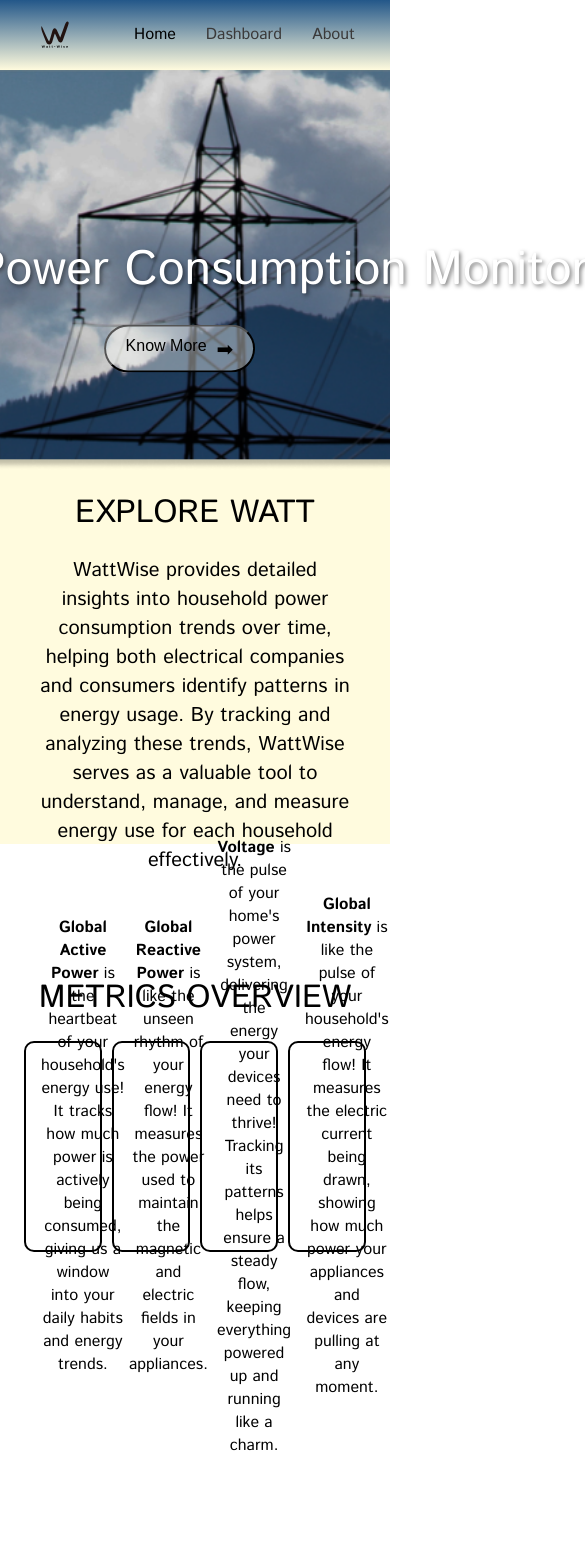
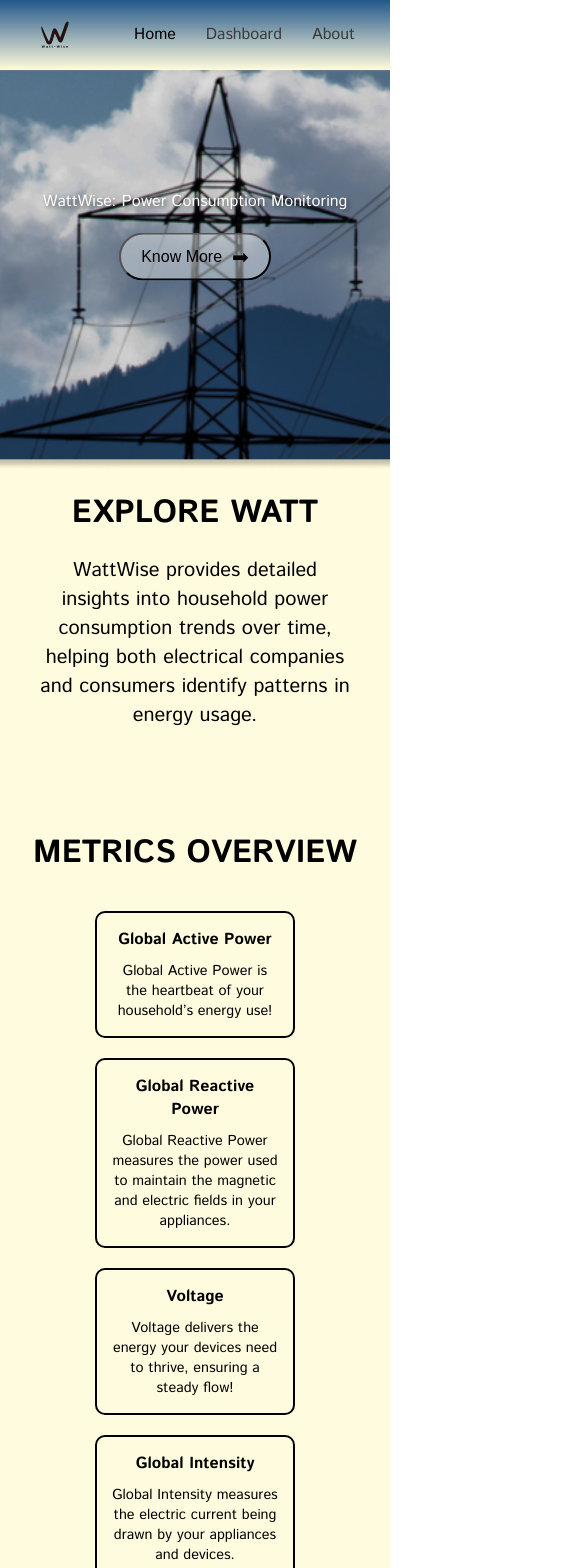
Before and after one commit to JaimeLucero/wattwise, a Next.js app: page /home in a window 390 px wide. Shown: the top 1568 px of the page, 585 px wide, since content can reach past the window. Before the commit the page ends 1457 px from the top, so only its background shows below. Built offline with nearby package versions, Linux system fonts and the light colour scheme.

Commit message:
responsive home

```diff
--- a/components/header/Header.tsx
+++ b/components/header/Header.tsx
@@ -10,16 +10,6 @@
             // If the current page is clicked, reload the page
             router.reload();
         }
-    };
-
-    // Inline styles for header
-    const headerStyles = {
-        background: 'linear-gradient(#235789, #FFFBDE)', // Horizontal gradient
-        padding: '20px',
-        display: 'flex',
-        justifyContent: 'space-between',
-        alignItems: 'center',
-        width: '100%',
     };
 
     const navStyles = {
@@ -60,13 +50,23 @@
     const isActive = (path: string) => router.pathname === path ? activeLinkStyles : {};
 
     return (
-        <header style={headerStyles}>
+        <header style={{
+            position: 'fixed',
+            background: 'linear-gradient(#235789, #FFFBDE)', // Horizontal gradient
+            padding: '20px',
+            display: 'flex',
+            justifyContent: 'space-between',
+            alignItems: 'center',
+            width: '100%',
+            zIndex: 1000, // Ensure the header stays on top of content
+        }}>
             <img src="Watt-Wise.svg" alt="Logo" width="50" height="50" style={{ paddingLeft: '20px' }} />
             <nav style={navStyles}>
                 <ul style={navListStyles}>
                     <li style={navItemStyles}>
                         <Link
                             href="/home"
+                            passHref
                             style={{ ...navLinkStyles, ...(router.pathname === '/home' ? navLinkActiveStyles : {}) }}
                             onClick={() => handleLinkClick('/home')}
                         >
@@ -76,6 +76,7 @@
                     <li style={navItemStyles}>
                         <Link
                             href="/dashboard"
+                            passHref
                             style={{ ...navLinkStyles, ...(router.pathname === '/dashboard' ? navLinkActiveStyles : {}) }}
                             onClick={() => handleLinkClick('/dashboard')}
                         >
@@ -85,6 +86,7 @@
                     <li style={navItemStyles}>
                         <Link
                             href="/about"
+                            passHref
                             style={{ ...navLinkStyles, ...(router.pathname === '/about' ? navLinkActiveStyles : {}) }}
                             onClick={() => handleLinkClick('/about')}
                         >
--- a/pages/dashboard/index.tsx
+++ b/pages/dashboard/index.tsx
@@ -274,6 +274,7 @@
           fontSize: '2rem',
           fontWeight: 'bold',
           fontFamily: 'Istok Web',
+          paddingTop: '70px'
         }}
         >
           Dashboard
--- a/pages/home/index.tsx
+++ b/pages/home/index.tsx
@@ -4,104 +4,109 @@
 import { useRouter } from 'next/router';
 
 const Home: NextPage = () => {
-
-  const router = useRouter(); // Hook to get the current route
+  const router = useRouter();
 
   const handleLinkClick = (href: string) => {
-    // Navigate to the target page directly
     router.push(href);
   };
-
 
   return (
     <main
       style={{
-        backgroundColor: '#FFFBDE',  // Set your desired background color here
-        height: '100vh',  // Full viewport height
+        backgroundColor: '#FFFBDE',
+        minHeight: '100vh', // Fill the full viewport height
         width: '100%',
         padding: 0,
         margin: 0,
-        display: 'flex',  // Flexbox container
+        display: 'flex',
         flexDirection: 'column',
         alignItems: 'center',
-        textAlign: 'center',      // Center align text inside the container
+        textAlign: 'center',
       }}
     >
       <Header />
-
-        <div>
-          <div style={{ position: 'relative', width: '100%' }}>
-          {/* The Image will be the background */}
-          <div style={{ position: 'relative', width: '100%', height: '400px' }}>
+      <div style={{ position: 'relative', width: '100%', paddingTop: '70px'}}>
+        {/* Background Image Section */}
+        <div
+          style={{
+            position: 'relative',
+            width: '100%',
+            height: '400px',
+          }}
+        >
           <Image
             src="/bg.png"
             alt="Description of image"
-              layout="fill"              // Makes the image cover the full container
-              objectFit="cover"         // Ensures the image covers the area
+            layout="fill"
+            objectFit="cover"
           />
         </div>
 
+        {/* Text and Button Section */}
         <div
           style={{
             position: 'absolute',
             top: '50%',
             left: '50%',
             transform: 'translate(-50%, -50%)',
-              textAlign: 'center',           // Center text horizontally
-              color: 'white',                // Text color for the header
-              alignItems: 'center',            // Vertically center content
-              justifyContent: 'center',        // Center the button text horizontally
+            color: 'white',
+            textAlign: 'center',
           }}
         >
           <h1
             style={{
-                fontSize: '3rem',
               fontWeight: 'normal',
               whiteSpace: 'nowrap',
               fontFamily: 'Istok Web',
-                textShadow: '2px 2px 4px rgba(0, 0, 0, 0.5)' // Optional for better text visibility
+              textShadow: '2px 2px 4px rgba(0, 0, 0, 0.5)',
             }}
+            className="responsive-title"
           >
             WattWise: Power Consumption Monitoring
+            <style jsx>{`
+              .responsive-title {
+                font-size: 3rem;
+              }
+              @media screen and (max-width: 915px) {
+                .responsive-title {
+                  font-size: 2rem; /* Adjust font size for tablets */
+                }
+              }
+              @media screen and (max-width: 620px) {
+                .responsive-title {
+                  font-size: 1rem; /* Adjust font size for mobile */
+                  white-space: normal; /* Allow text wrapping */
+                }
+              }
+            `}</style>
           </h1>
 
           <button
             style={{
-                position: 'absolute',
-                left: '40%',
-                backgroundColor: 'rgba(253, 255, 252, 0.4)',      // Set button color
-                color: 'black',                  // Text color
-                fontSize: '16px',                // Font size
-                fontWeight: 'regular',              // Bold text
-                padding: '10px 20px',            // Padding inside the button
-                borderRadius: '25px',            // Rounded corners
-                display: 'flex',                 // Flexbox to align the arrow
-                cursor: 'pointer',              // Pointer cursor on hover
-                marginTop: '20px',               // Add space between the text and button
+              backgroundColor: 'rgba(253, 255, 252, 0.4)',
+              color: 'black',
+              fontSize: '16px',
+              padding: '10px 20px',
+              borderRadius: '25px',
+              cursor: 'pointer',
+              marginTop: '20px',
+              display: 'inline-flex',
+              alignItems: 'center',
+              justifyContent: 'center',
             }}
             onClick={() => handleLinkClick('/about')}
           >
             <span>Know More</span>
-              {/* Right Arrow Icon */}
-              <span
-                style={{
-                  marginLeft: '10px',            // Space between text and arrow
-                  fontSize: '20px',              // Arrow size
-                }}
-              >
-                ➡
-              </span>
+            <span style={{ marginLeft: '10px', fontSize: '20px' }}>➡</span>
           </button>
         </div>
       </div>
 
       <h1
         style={{
-          padding: 20,
-          position: 'relative',
-          color: 'black',           // Set text color to make it visible
+          padding: '20px',
+          color: 'black',
           fontSize: '2rem',
-          fontWeight: 'normal',
           fontFamily: 'Istok Web',
         }}
       >
@@ -110,33 +115,30 @@
 
       <div
         style={{
-            display: 'flex',             // Enable Flexbox layout
-            justifyContent: 'center',    // Horizontally center the content
-            alignItems: 'center',        // Vertically center the content
+          display: 'flex',
+          flexWrap: 'wrap',
+          justifyContent: 'center',
+          alignItems: 'center',
           width: '80%',
-            height: 'auto',              // Allow height to grow with content
-            margin: '0 auto',            // Center the container horizontally
+          margin: '0 auto',
         }}
       >
         <h2
           style={{
-            fontSize: 20,
+            fontSize: '20px',
             fontWeight: 'normal',
-            position: 'relative',
-            textAlign: 'center', // Center the text inside the h2
+            textAlign: 'center',
           }}
         >
-          WattWise provides detailed insights into household power consumption trends over time, helping both electrical companies and consumers identify patterns in energy usage. By tracking and analyzing these trends, WattWise serves as a valuable tool to understand, manage, and measure energy use for each household effectively.
+          WattWise provides detailed insights into household power consumption trends over time, helping both electrical companies and consumers identify patterns in energy usage.
         </h2>
       </div>
-      </div>
+
       <h1
         style={{
-            padding: 20,
-            position: 'relative',
-            color: 'black',           // Set text color to make it visible
+          padding: '20px',
+          color: 'black',
           fontSize: '2rem',
-            fontWeight: 'normal',
           fontFamily: 'Istok Web',
           paddingTop: '100px',
         }}
@@ -146,113 +148,82 @@
       <div
         style={{
           display: 'flex',
-          flexDirection: 'row',
-          width: '100%',  // Ensure the container takes up the full width
-          justifyContent: 'center', // Align items to the start of the container
           flexWrap: 'wrap',
-          gap: '10px'
+          gap: '20px',
+          justifyContent: 'center',
+          width: '100%',
+          maxWidth: '1200px',
+          margin: '15px',
         }}
       >
+        {[
+          {
+            title: 'Global Active Power',
+            description:
+              'Global Active Power is the heartbeat of your household’s energy use!',
+          },
+          {
+            title: 'Global Reactive Power',
+            description:
+              'Global Reactive Power measures the power used to maintain the magnetic and electric fields in your appliances.',
+          },
+          {
+            title: 'Voltage',
+            description:
+              'Voltage delivers the energy your devices need to thrive, ensuring a steady flow!',
+          },
+          {
+            title: 'Global Intensity',
+            description:
+              'Global Intensity measures the electric current being drawn by your appliances and devices.',
+          },
+        ].map((metric, index) => (
           <div
-            >
-            <div
+            key={index}
             style={{
               display: 'flex',
-                border: '2px solid black',  // Set a solid black border with 2px thickness
-                width: '20vw',
-                height: '25vh',
-                borderRadius: '10px'
+              flexDirection: 'column',
+              border: '2px solid black',
+              width: 'calc(25% - 20px)', // 25% width for 1x4 layout
+              maxWidth: '300px',
+              minWidth: '200px',
+              height: 'auto',
+              borderRadius: '10px',
+              padding: '15px',
+              boxSizing: 'border-box',
             }}
           >
             <h2
               style={{
-                fontSize: '1rem',  // Adjust font size as needed
-                fontWeight: 'normal',  // Set normal font weight for the entire text
-                margin: '15px',
-                alignSelf: 'center'
+                fontSize: '1rem',
+                fontWeight: 'bold',
+                marginBottom: '10px',
               }}
             >
-              <strong>Global Active Power</strong> is the heartbeat of your household's energy use!
-              It tracks how much power is actively being consumed,
-              giving us a window into your daily habits and energy trends.
+              {metric.title}
             </h2>
-            </div>
-          </div>
-          <div
-
-            >
-
-            <div
+            <p
               style={{
-                display: 'flex',
-                border: '2px solid black',  // Set a solid black border with 2px thickness
-                width: '20vw',
-                height: '25vh',
-                borderRadius: '10px'
+                fontSize: '0.9rem',
+                fontWeight: 'normal',
               }}
             >
-             <h2
-              style={{
-                fontSize: '1rem',  // Adjust font size as needed
-                fontWeight: 'normal',  // Set normal font weight for the entire text
-                margin: '15px',
-                alignSelf: 'center'
-              }}
-            >
-              <strong>Global Reactive Power</strong> is like the unseen rhythm of your energy flow!
-              It measures the power used to maintain the magnetic and electric fields in your appliances.
-            </h2>
+              {metric.description}
+            </p>
           </div>
-          </div>
-          <div
-
-            >
-            <div
-              style={{
-                display: 'flex',
-                border: '2px solid black',  // Set a solid black border with 2px thickness
-                width: '20vw',
-                height: '25vh',
-                borderRadius: '10px'
-              }}
-            >
-             <h2
-              style={{
-                fontSize: '1rem',  // Adjust font size as needed
-                fontWeight: 'normal',  // Set normal font weight for the entire text
-                margin: '15px',
-                alignSelf: 'center'
-              }}
-            >
-              <strong>Voltage</strong>  is the pulse of your home's power system, delivering the energy your devices need to thrive! Tracking its patterns helps ensure a steady flow, keeping everything powered up and running like a charm.
-            </h2>
-            </div>
-          </div>
-          <div
-            >
-            <div
-              style={{
-                display: 'flex',
-                border: '2px solid black',  // Set a solid black border with 2px thickness
-                width: '20vw',
-                height: '25vh',
-                borderRadius: '10px'
-              }}
-            >
-             <h2
-              style={{
-                fontSize: '1rem',  // Adjust font size as needed
-                fontWeight: 'normal',  // Set normal font weight for the entire text
-                margin: '15px',
-                alignSelf: 'center'
-              }}
-            >
-              <strong>Global Intensity</strong> is like the pulse of your household's energy flow!
-                It measures the electric current being drawn, showing how much
-                power your appliances and devices are pulling at any moment.
-            </h2>
-            </div>
-          </div>
+        ))}
+        <style jsx>{`
+          @media screen and (max-width: 768px) {
+            div > div {
+              width: calc(50% - 20px); /* Switch to 2x2 layout for smaller screens */
+            }
+          }
+          @media screen and (max-width: 480px) {
+            div > div {
+              width: 100%; /* Switch to single column layout on very small screens */
+            }
+          }
+        `}</style>
       </div>
     </main>
   );
```
Lines whose indentation alone changed are shown as unchanged.
